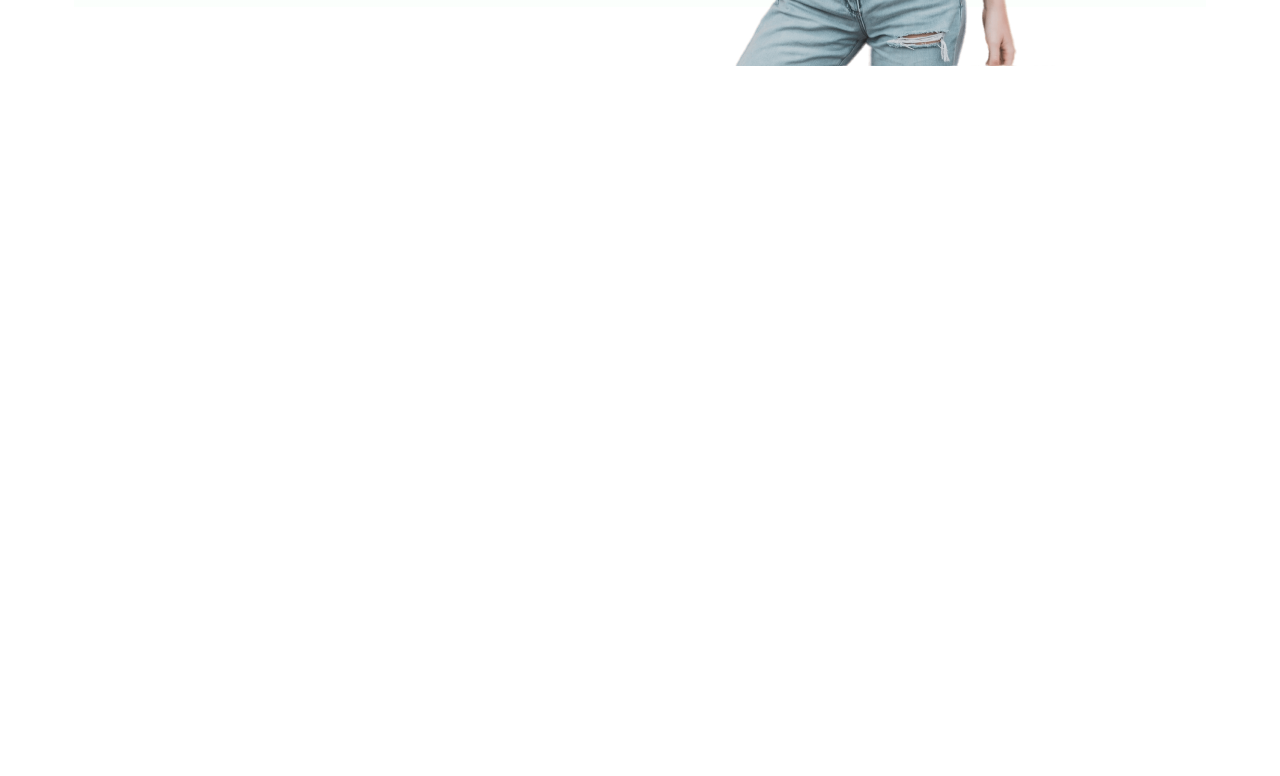
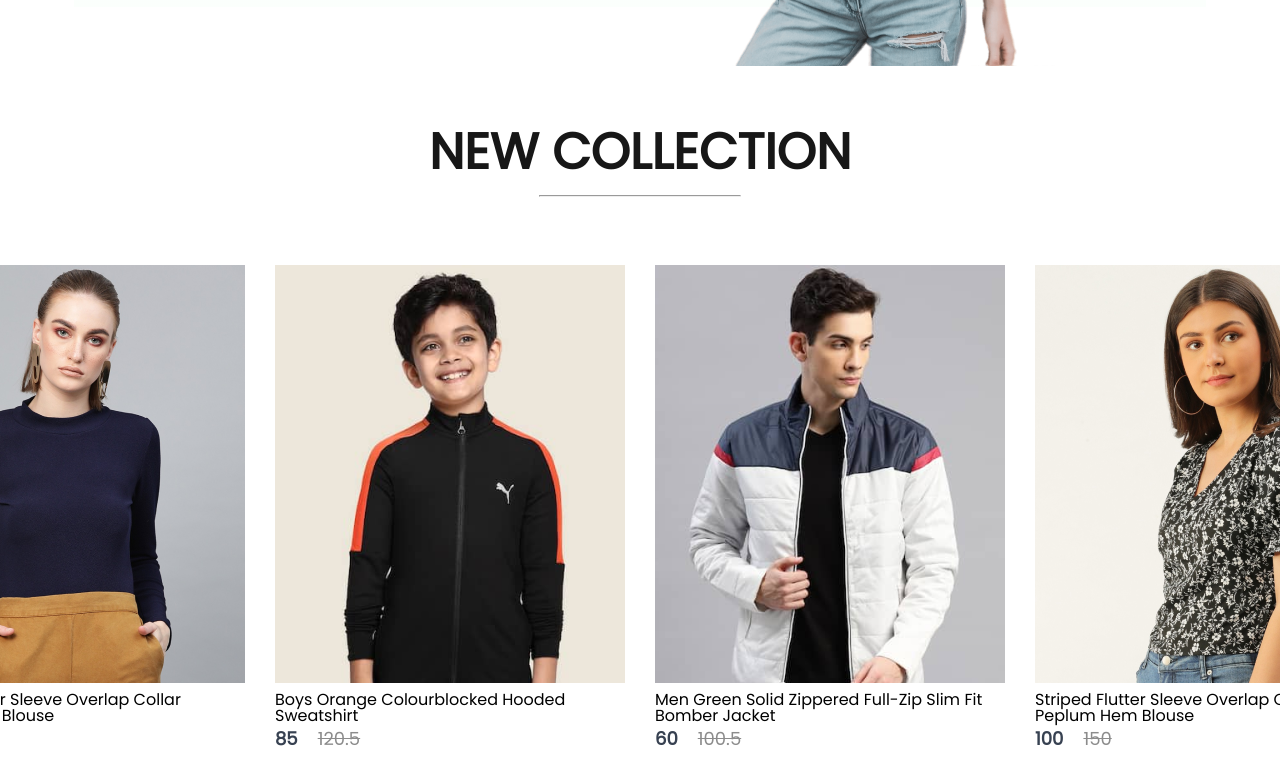
Before and after one commit to VasilMN/website-project, a React (Vite) app: page / in a window 1280 px wide. Shown: the part 2240-3016 px from the top of the page. Before the commit the page ends 2306 px from the top, so only its background shows below. Built offline with nearby package versions, Linux system fonts and the light colour scheme.

Commit message:
addid newcollection component

```diff
--- a/src/Pages/Shop/Shop.jsx
+++ b/src/Pages/Shop/Shop.jsx
@@ -1,4 +1,5 @@
 import { Hero } from "../../components/Hero/Hero"
+import { NewCollection } from "../../components/NewCollection/NewColection"
 import { Offers } from "../../components/Offers/Offers"
 import { Popular } from "../../components/Populiar/Popular"
 import Styles from "./shop.module.scss"
@@ -8,5 +9,6 @@ export const Shop = () => {
        <Hero/>
        <Popular/>
        <Offers/>
+       <NewCollection/>
     </div>
 }
--- /dev/null
+++ b/src/components/NewCollection/NewColection.jsx
@@ -0,0 +1,23 @@
+import Styles from "./newcollection.module.scss"
+import new_collections from "../../utils/new_collections"
+import { Item } from "../Item/Item"
+
+export const NewCollection = () => {
+    return <div className={Styles.newcollection} >
+        <h1>NEW COLLECTION</h1>
+        <hr/>
+        <div className={Styles.collections}>
+           {new_collections.map((item,i) => {
+
+                return <Item
+                key={i}
+                             id={item.id}
+                             name={item.name}
+                             image={item.image}
+                             new_price={item.new_price}
+                             old_price={item.old_price}  />
+           })}
+        </div>
+
+    </div>
+}
--- /dev/null
+++ b/src/components/NewCollection/newcollection.module.scss
@@ -0,0 +1,32 @@
+.newcollection {
+    display: flex;
+    flex-direction: column;
+    align-items: center;
+    gap: 10px;
+    height: 90vh;
+    margin-top: 120px;
+
+
+    hr {
+        width: 200px;
+        height: 8px;
+        border-radius: 10px;
+        background: #252525;
+    }
+
+    h1 {
+        color: #171717;
+        font-size: 50px;
+        font-weight: 600;
+    }
+
+
+
+    .collections{
+         display: grid;
+         grid-template-columns: 1fr 1fr 1fr 1fr;
+         margin-top: 50px;
+         gap: 30px;
+    }
+
+}
--- a/src/components/Populiar/popular.module.scss
+++ b/src/components/Populiar/popular.module.scss
@@ -4,6 +4,7 @@
     align-items: center;
     gap: 10px;
     height: 90vh;
+
 
     h1 {
         color: #171717;
```
